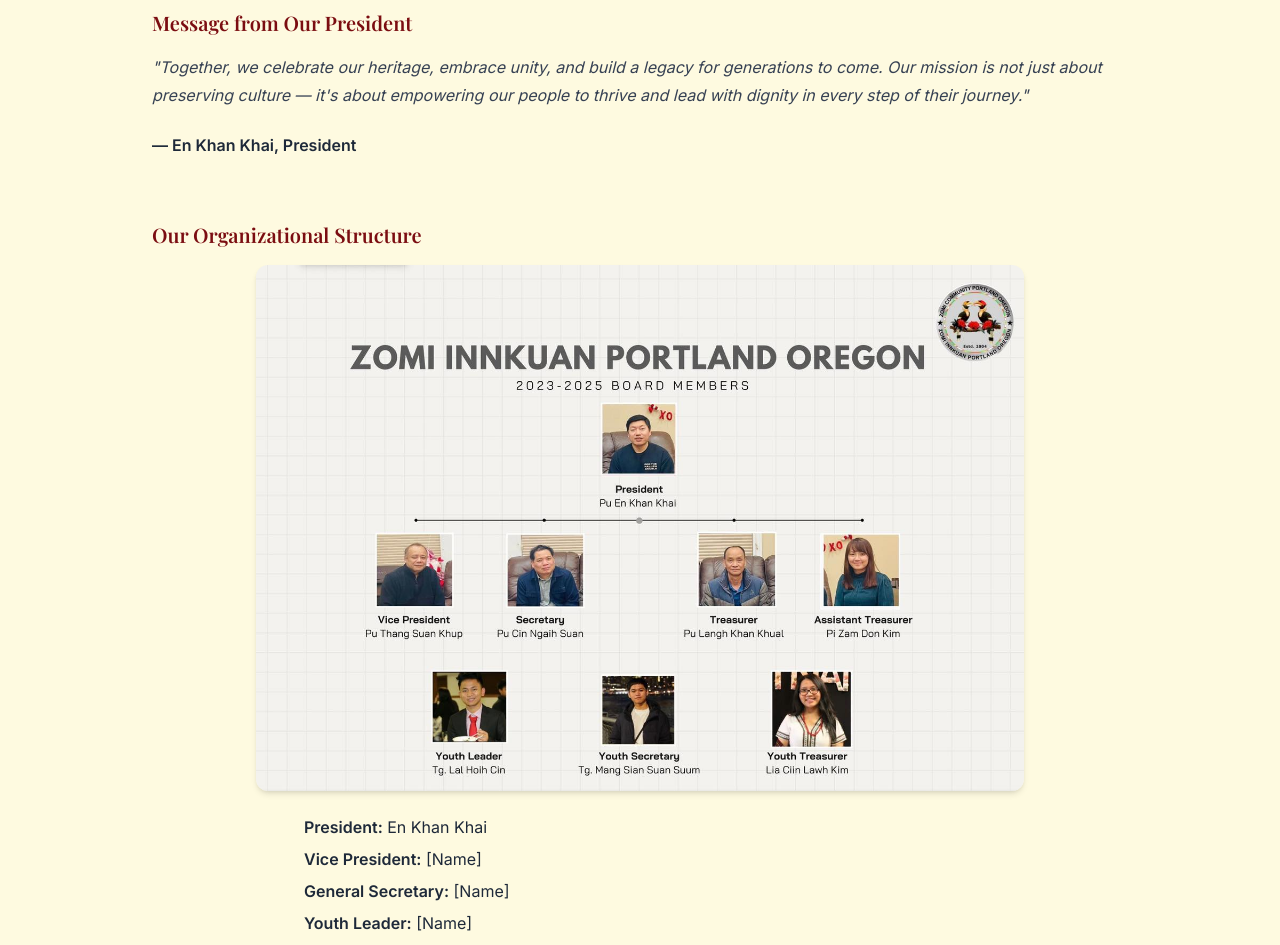
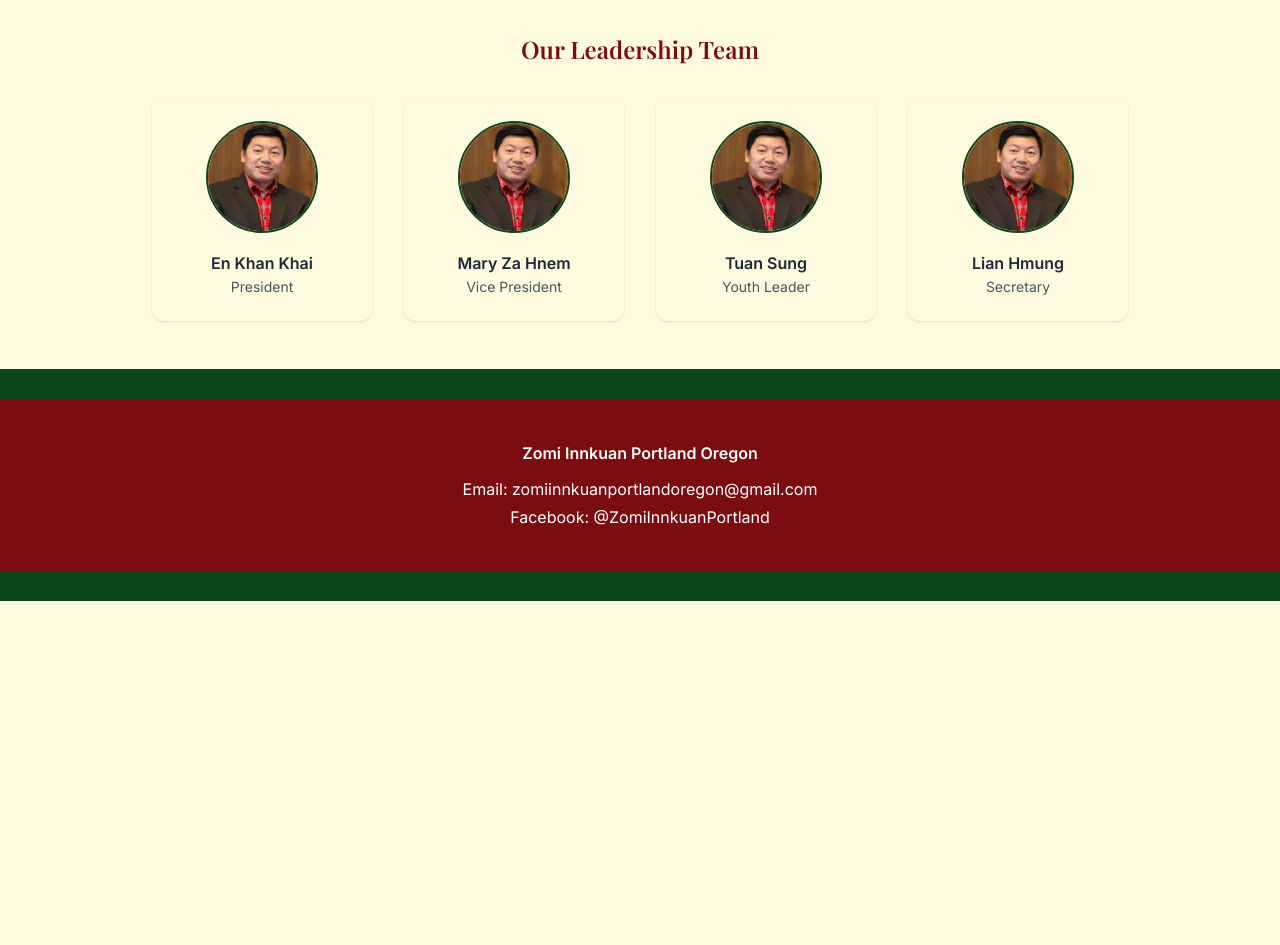
Before and after one commit to dvan2/zipo-site, a Next.js app: page /leadership in a window 1280 px wide. Shown: the part 280-1225 px from the top of the page. After the commit the page ends 881 px from the top, so only its background shows below. Built offline with nearby package versions, Linux system fonts and the light colour scheme.

Commit message:
leader cards

```diff
--- a/app/leadership/page.tsx
+++ b/app/leadership/page.tsx
@@ -7,52 +7,48 @@
       <PageHeader title='Leadership & Vision' />
 
       {/* President’s Message */}
-      <section className='mb-16'>
-        <h2 className='text-xl font-heading font-semibold text-zomi-red mb-4'>
-          Message from Our President
-        </h2>
-        <p className='italic text-gray-700 mb-6'>
-          "Together, we celebrate our heritage, embrace unity, and build a
-          legacy for generations to come. Our mission is not just about
-          preserving culture — it's about empowering our people to thrive and
-          lead with dignity in every step of their journey."
-        </p>
-        <p className='text-base text-gray-800 font-semibold mb-2'>
-          — En Khan Khai, President
-        </p>
-      </section>
-
-      {/* Organizational Structure */}
-      <section>
-        <h2 className='text-xl font-heading font-semibold text-zomi-red mb-4'>
-          Our Organizational Structure
+      <section className='mt-16'>
+        <h2 className='text-2xl font-heading font-semibold text-zomi-red mb-8 text-center'>
+          Our Leadership Team
         </h2>
 
-        {/* Option A: Org Chart Image */}
-        <img
-          src='/images/board_members.jpg'
-          alt='ZIPO Organizational Chart'
-          className='rounded-xl shadow-md mx-auto max-w-3xl w-full object-cover mb-6'
-        />
-
-        {/* Option B: Leadership List (optional to add under image) */}
-        <ul className='text-base text-gray-800 space-y-2 max-w-2xl mx-auto'>
-          <li>
-            <strong>President:</strong> En Khan Khai
-          </li>
-          <li>
-            <strong>Vice President:</strong> [Name]
-          </li>
-          <li>
-            <strong>General Secretary:</strong> [Name]
-          </li>
-          <li>
-            <strong>Youth Leader:</strong> [Name]
-          </li>
-          <li>
-            <strong>Finance Chair:</strong> [Name]
-          </li>
-        </ul>
+        <div className='grid gap-8 sm:grid-cols-2 md:grid-cols-3 lg:grid-cols-4'>
+          {[
+            {
+              name: 'En Khan Khai',
+              role: 'President',
+              image: '/images/leaders/president.png',
+            },
+            {
+              name: 'Mary Za Hnem',
+              role: 'Vice President',
+              image: '/images/leaders/president.png',
+            },
+            {
+              name: 'Tuan Sung',
+              role: 'Youth Leader',
+              image: '/images/leaders/president.png',
+            },
+            {
+              name: 'Lian Hmung',
+              role: 'Secretary',
+              image: '/images/leaders/president.png',
+            },
+          ].map((leader) => (
+            <div
+              key={leader.name}
+              className='text-center p-6 rounded-xl shadow hover:shadow-lg transition'
+            >
+              <img
+                src={leader.image}
+                alt={leader.name}
+                className='w-28 h-28 object-cover rounded-full mx-auto mb-4 border-2 border-zomi-green-less'
+              />
+              <h4 className='font-semibold text-gray-800'>{leader.name}</h4>
+              <p className='text-sm text-gray-600'>{leader.role}</p>
+            </div>
+          ))}
+        </div>
       </section>
     </Wrapper>
   );
```
Also changed, not shown: public/images/leaders/president.png (renamed from public/images/president.png).
